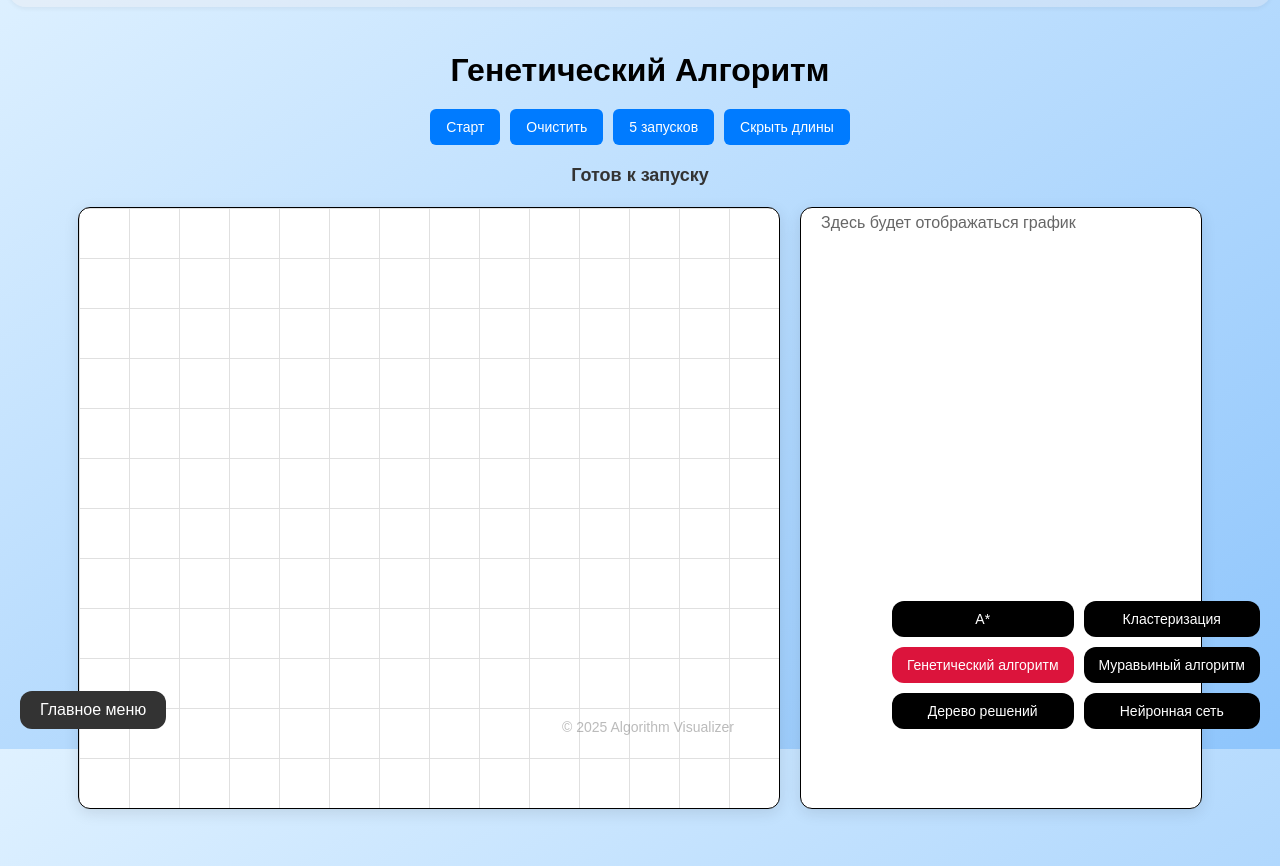
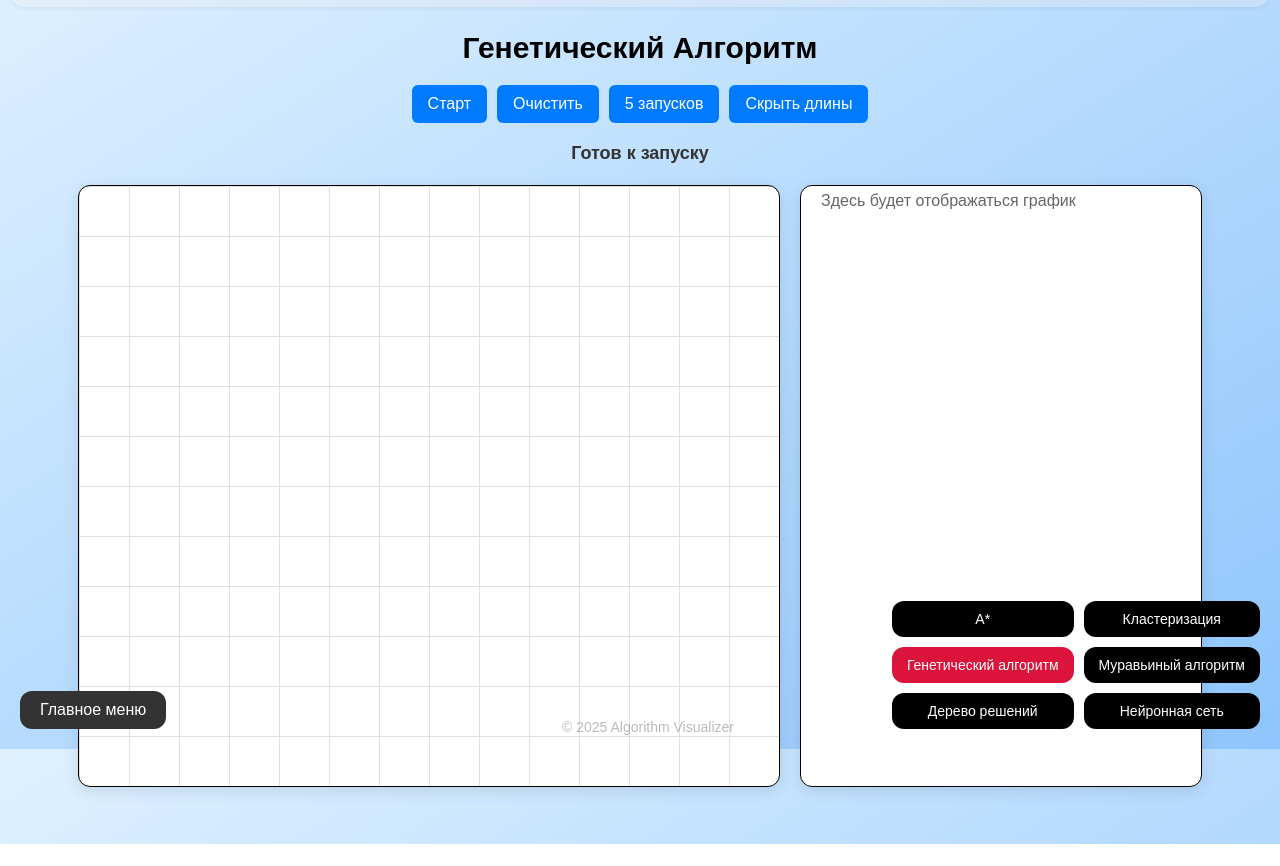
Before and after one commit to ya-Bell/AlgorithmVisualizer, a plain HTML site: page Genetic/Genetic_alg.html in a window 1280 px wide. Shown: the part 51-917 px from the top of the page. After the commit the page ends 895 px from the top, so only its background shows below. Drawn offline with Linux system fonts and the light colour scheme.

Commit message:
и еще добавка, все та же косметология

```diff
--- a/Ant/ant_alg.css
+++ b/Ant/ant_alg.css
@@ -43,7 +43,7 @@ body {
 h1 {
   font-size: 30px;
   margin-bottom: 20px;
-  color: #004080;
+  color: #01182e;
 }
 .container {
   max-width: 800px;
@@ -60,7 +60,7 @@ h1 {
 
 button, input[type="checkbox"] {
   padding: 10px 16px;
-  font-size: 14px;
+  font-size: 16px;
   border: none;
   border-radius: 6px;
   background-color: #007bff;
@@ -104,6 +104,10 @@ label {
   padding: 10px 20px;
   box-sizing: border-box;
   z-index: 1000;
+  pointer-events: none;
+}
+.bottom-bar button {
+    pointer-events: auto;
 }
 
 .main-menu-button {
@@ -155,4 +159,5 @@ label {
   bottom: 0;
   width: 100%;
   opacity: 0.4;
+  pointer-events: none;
 }
--- a/Clustering/cluster.css
+++ b/Clustering/cluster.css
@@ -43,7 +43,7 @@ body {
 h1 {
   font-size: 30px;
   margin-bottom: 20px;
-  color: #004080;
+  color: #01182e;
 }
 
 .controls {
@@ -118,6 +118,10 @@ canvas {
   padding: 10px 20px;
   box-sizing: border-box;
   z-index: 1;
+  pointer-events: none;
+}
+.bottom-bar button {
+    pointer-events: auto;
 }
 
 .main-menu-button {
@@ -169,4 +173,5 @@ canvas {
   bottom: 0;
   width: 100%;
   opacity: 0.4;
+  pointer-events: none;
 }
--- a/First_alg_A/alg_A.css
+++ b/First_alg_A/alg_A.css
@@ -48,7 +48,7 @@ body {
 h1 {
     font-size: 30px;
     margin-bottom: 20px;
-    color: #004080;
+    color: #01182e;
 }
 
 .controls {
@@ -179,6 +179,10 @@ button:hover {
     padding: 10px 20px;
     box-sizing: border-box;
     z-index: 1;
+    pointer-events: none;
+}
+.bottom-bar button {
+    pointer-events: auto;
 }
 
 .main-menu-button {
@@ -235,4 +239,5 @@ button:disabled {
     bottom: 0;
     width: 100%;
     opacity: 0.4;
+    pointer-events: none;
   }
--- a/Genetic/alg_Genetic.css
+++ b/Genetic/alg_Genetic.css
@@ -1,5 +1,5 @@
 body {
-  font-family: Arial, "Helvetica Neue", Helvetica, sans-serif;
+  font-family: Arial, Helvetica, sans-serif;
   background: linear-gradient(to bottom right, #dff1ff, #8ec5fc);
   text-align: center;
   background-attachment: fixed;
@@ -46,7 +46,10 @@ body {
 
 
 h1 {
+  margin-top: 0px;
   margin-bottom: 20px;
+  color: #000000;
+  font-size: 30px;
 }
 
 canvas {
@@ -82,7 +85,7 @@ canvas:hover {
 
 button {
   padding: 10px 16px;
-  font-size: 14px;
+  font-size: 16px;
   border: none;
   border-radius: 6px;
   background-color: #007bff;
@@ -155,6 +158,10 @@ button:disabled {
   padding: 10px 20px;
   box-sizing: border-box;
   z-index: 1000;
+  pointer-events: none;
+}
+.bottom-bar button {
+    pointer-events: auto;
 }
 
 .main-menu-button {
@@ -206,4 +213,5 @@ button:disabled {
   bottom: 0;
   width: 100%;
   opacity: 0.4;
+  pointer-events: none;
 }
--- a/Main_site/main_site.css
+++ b/Main_site/main_site.css
@@ -46,7 +46,7 @@ body {
 }
 
 .page-title h2 {
-  color: #0a1f44;
+  color: #01182e;
   font-size: 20px;
   font-weight: 600;
   text-transform: uppercase;
@@ -55,7 +55,7 @@ body {
 }
 
 .page-title h1 {
-  color: #1a1a1a;
+  color: #01182e;
   font-size: 32px;
   font-weight: 700;
   margin-top: 0px;
@@ -175,4 +175,5 @@ body {
   bottom: 0;
   width: 100%;
   opacity: 0.4;
+  pointer-events: none;
 }
```
